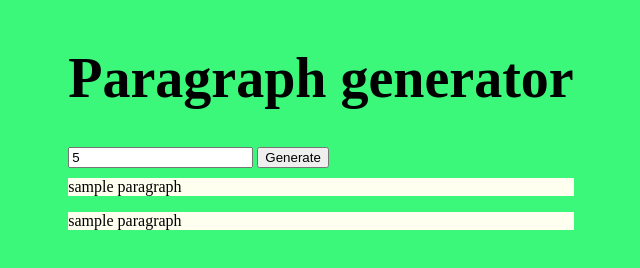
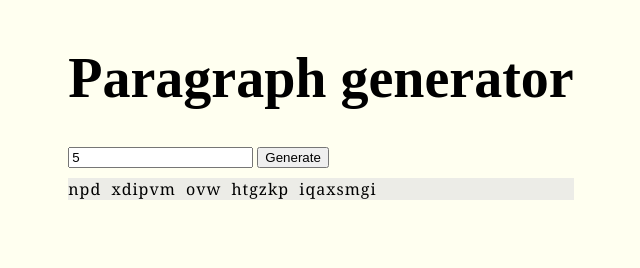
Before and after one commit to ashfaqjani916/Javascript-TypeScript-Projects, a plain HTML site: page Para-Generator/index.html in a window 1280 px wide. Both pictures are taken after typing "5" into the empty fields and a click on the button "Generate". Shown: the whole page, without its empty margins (319-959 px from the left). Drawn offline with Linux system fonts and the light colour scheme.

Commit message:
finished project

```diff
--- a/Para-Generator/index.html
+++ b/Para-Generator/index.html
@@ -11,7 +11,7 @@
     <div class="container">
         <h1>Paragraph generator</h1>
         <input type="number" id="now" placeholder="Enter the Number of Words">
-        <button id="btn">Generate</button>
+        <button id="btn" onclick="getData()">Generate</button>
 
     </div>
 </body>
--- a/Para-Generator/script.js
+++ b/Para-Generator/script.js
@@ -1,16 +1,39 @@
-const wordcnt = document.getElementById('now');
+let wordcnt;
 const contain = document.querySelector('.container')
+
+const getData = ()=>{
+    wordcnt = document.getElementById('now');
+    generatePara();
+}
+createWord = (n)=>
+{
+    let txt = "";
+    const letters = "abcdefghijklmnopqrstuvwxyz";
+
+    for(let i = 0;i<n;++i)
+    {
+        const random = (Math.random()*25).toFixed(0);
+        txt+= letters[random];
+    }
+    return txt;
+
+}
+
 generatePara =() =>
 {
     words = Number(wordcnt.value);
-
+    let data = "";
+    for(let i=0;i<words;++i)
+    {
+        const rand = (Math.random()*10).toFixed(0);
+        data += createWord(rand);
+        data +=" ";
+    }
     const para = document.createElement("p");
 
-    para.innerHTML = "sample paragraph";
+    para.innerHTML = data;
 
     para.setAttribute("class","para");
 
     contain.append(para);
 }
-generatePara();
-generatePara();
--- a/Para-Generator/styles.css
+++ b/Para-Generator/styles.css
@@ -2,13 +2,20 @@
 body{
     display: flex;
     justify-content: center;
-    background-color: rgb(59, 248, 122);
+    background-color: ivory;
 }
 h1{
     font-size: 56px;
 }
 .para{
 
-    background-color: ivory;
+    background-color: rgb(236, 236, 231);
     margin-top: 10px;
 }
+p{
+    font-family: Georgia, 'Times New Roman', Times, serif;
+    font-size: medium;
+    letter-spacing: 1px;
+    word-spacing: 5px;
+
+}
```
